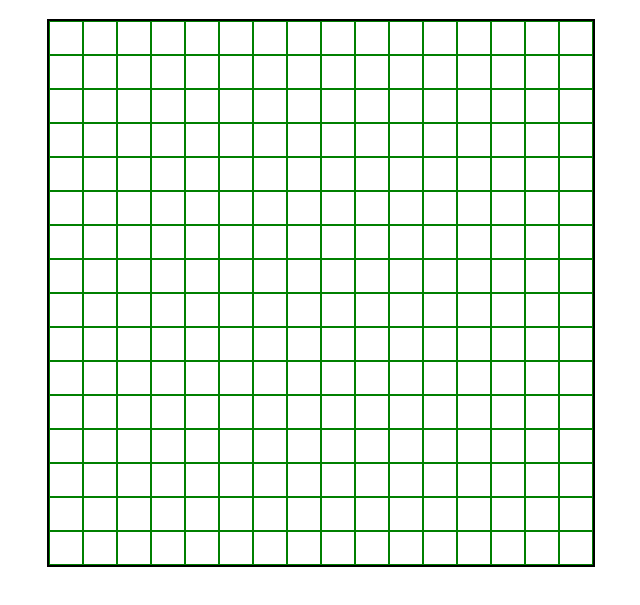
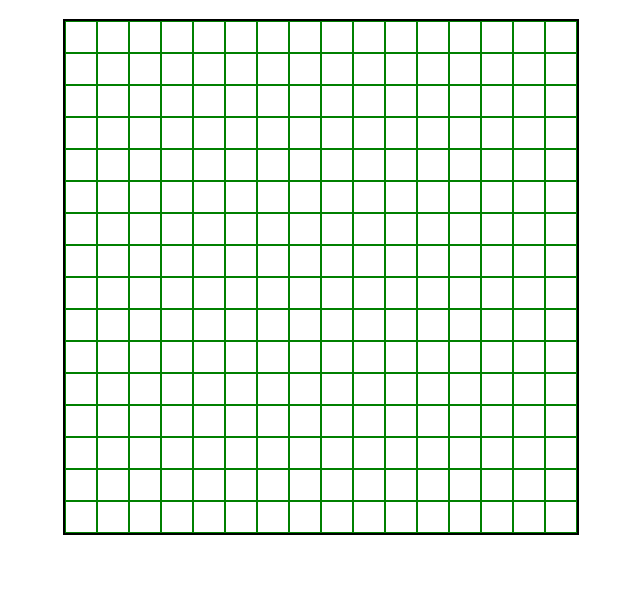
Before and after one commit to ali-a-ahmed1097/etch-a-sketch, a plain HTML site: page index.html in a window 1280 px wide. Shown: the part 61-666 px from the top of the page, without its empty margins (319-959 px from the left). Drawn offline with Linux system fonts and the light colour scheme.

Commit message:
Fixed a bug in which the user would initiate a mouseup event outside the grid, thereby causing the js to not remove the event listeners on the square elements.

```diff
--- a/etch.js
+++ b/etch.js
@@ -18,7 +18,7 @@ function gridDraw(gContainer){
         })
     });
 
-    gContainer.addEventListener('mouseup', function () {
+    window.addEventListener('mouseup', function () {
         squares.forEach(function (sqr) {
             sqr.removeEventListener('mouseover', setSquareColor);
         });
--- a/styles.css
+++ b/styles.css
@@ -1,7 +1,7 @@
 .grid-container {
     border: 2px solid black;
-    width: 544px;
-    height: 544px;
+    width: 512px;
+    height: 512px;
     margin-right: auto;
     margin-left: auto;
     display: flex;
@@ -12,4 +12,5 @@
     border: 1px solid green;
     width: 32px;
     height: 32px;
+    box-sizing: border-box;
 }
```
